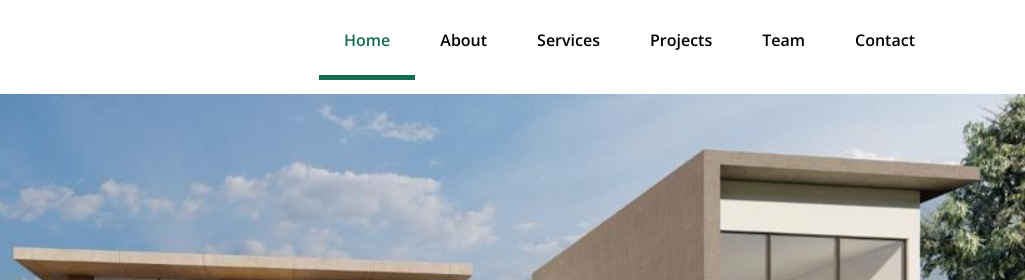
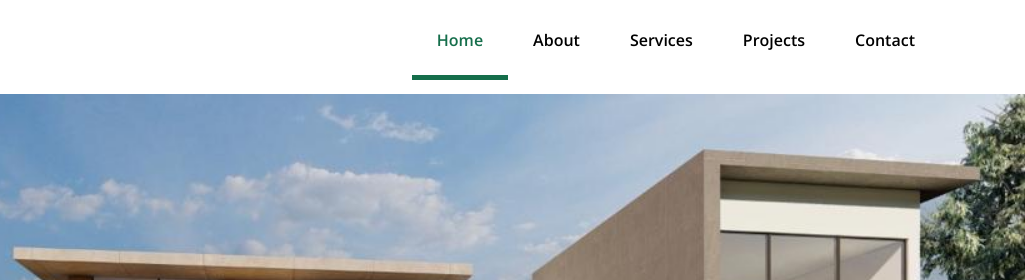
Before and after one commit to thehli/frf-static-website, a plain HTML site: page index.html in a window 1280 px wide. Shown: the top 280 px of the page, 255-1280 px from the left. Drawn offline with nearby package versions, Linux system fonts and the light colour scheme.

Commit message:
Update index.html

```diff
--- a/index.html
+++ b/index.html
@@ -67,7 +67,7 @@ Smartphone Compatible web template, free webdesigns for Nokia, Samsung, LG, Sony
 					<li><a href="#about" class="scroll">About</a></li>
 					<li><a href="#services" class="scroll">Services</a></li>
 					<li><a href="#projects" class="scroll">Projects</a></li>
-					<li><a href="#team" class="scroll">Team</a></li>
+					<!-- <li><a href="#team" class="scroll">Team</a></li> -->
 					<li><a href="#contact" class="scroll">Contact</a></li>
 				</ul>
 			</div>
```
